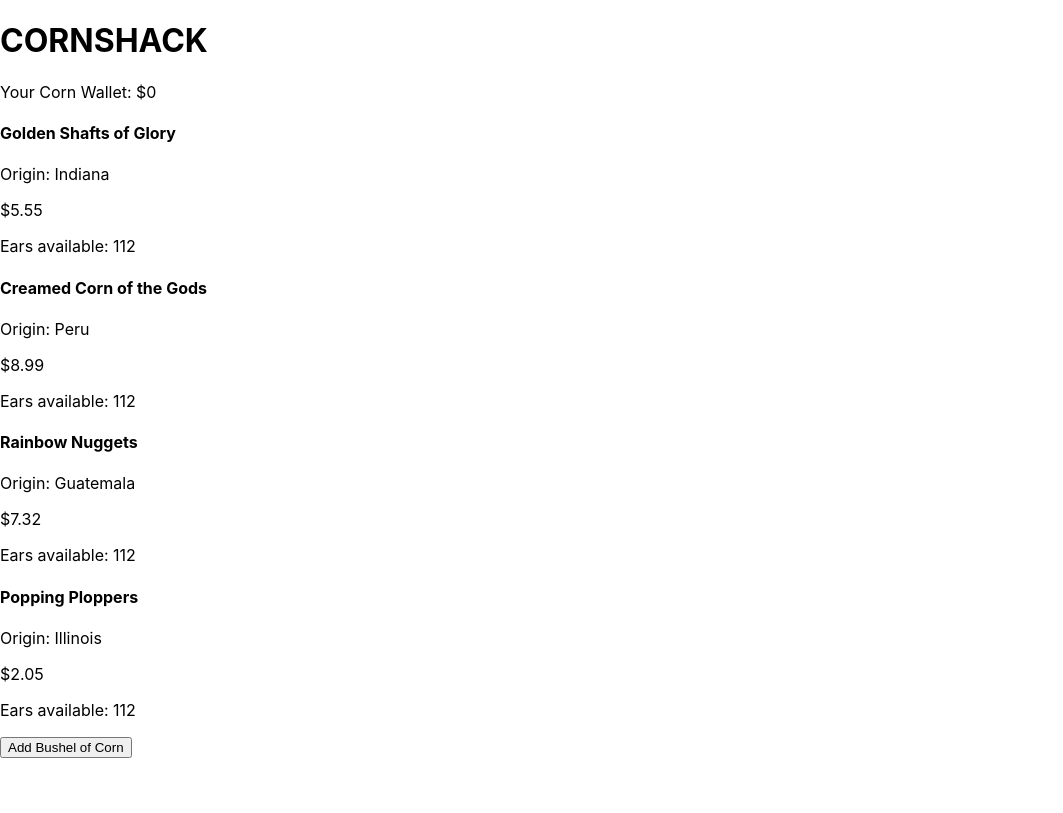
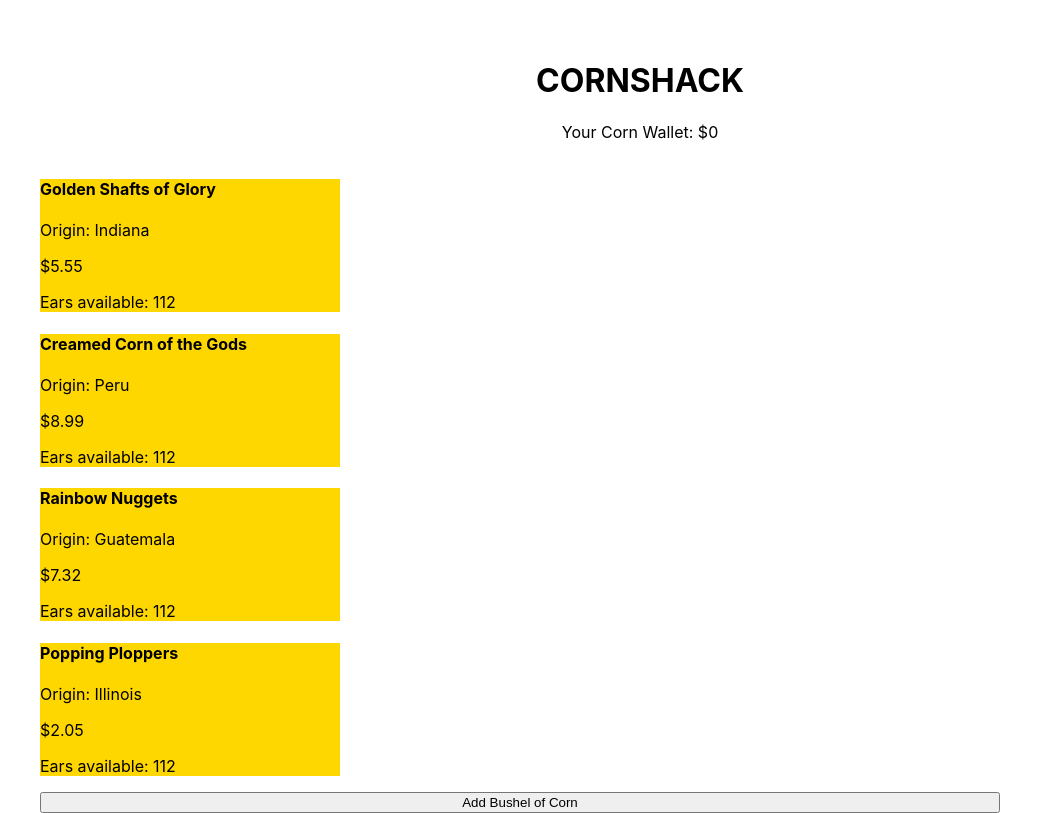
Before and after one commit to emmalgs/cornshack, a React (Create React App) app: page / in a window 1280 px wide. Shown: the whole page, without its empty margins (0-1063 px from the left). Built offline with nearby package versions, Linux system fonts and the light colour scheme.

Commit message:
add basic card styling

```diff
--- a/src/components/App.css
+++ b/src/components/App.css
@@ -1,32 +1,27 @@
-.App {
+.main {
+  display: flex;
+  flex-direction: column;
+
+  margin: 20px;
+  padding: 20px;
+}
+
+.header {
   text-align: center;
 }
 
-.App-logo {
-  height: 40vmin;
-  pointer-events: none;
+.control {
+  display: flex;
+  flex-direction: column;
+  width: 80%;
+  height: 50vh;
 }
 
-@media (prefers-reduced-motion: no-preference) {
-  .App-logo {
-    animation: App-logo-spin infinite 20s linear;
-  }
+.cornCard {
+  background-color: gold;
+  width: 300px;
 }
 
-.App-header {
-  background-color: #282c34;
-  min-height: 100vh;
-  display: flex;
-  flex-direction: column;
-  align-items: center;
-  justify-content: center;
-  font-size: calc(10px + 2vmin);
-  color: white;
-}
-
-.App-link {
-  color: #61dafb;
-}
 
 @keyframes App-logo-spin {
   from {
--- a/src/components/App.js
+++ b/src/components/App.js
@@ -3,7 +3,7 @@ import CornControl from './CornControl';
 
 function App() {
   return (
-    <div>
+    <div className='main'>
       <CornControl />
     </div>
   )
--- a/src/components/Corn.js
+++ b/src/components/Corn.js
@@ -13,7 +13,7 @@ function Corn(props) {
     }
   return (
     <div>
-      <div key={props.id} onClick = {() => props.whenCornClicked(props.id)}>
+      <div className="cornCard" key={props.id} onClick = {() => props.whenCornClicked(props.id)}>
         <h4>{props.name}</h4>
         <p>Origin: {props.origin}</p>
         <p>${props.price}</p>
--- a/src/components/CornControl.js
+++ b/src/components/CornControl.js
@@ -102,7 +102,7 @@ class CornControl extends React.Component {
     return (
       <React.Fragment>
         <Header cornSales={this.state.cornWallet} />
-        <div>
+        <div className="control">
           {currentlyVisibleSate}
           <button onClick={this.handleViewClick}>{buttonText}</button>
         </div>
```
